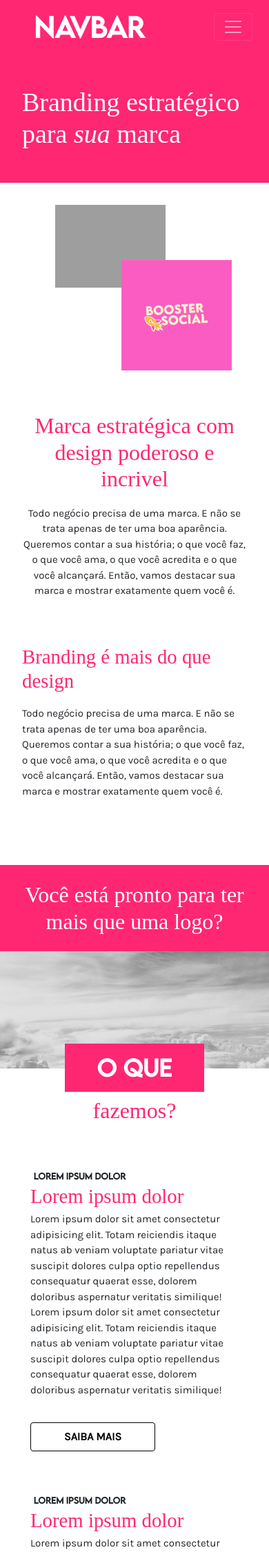
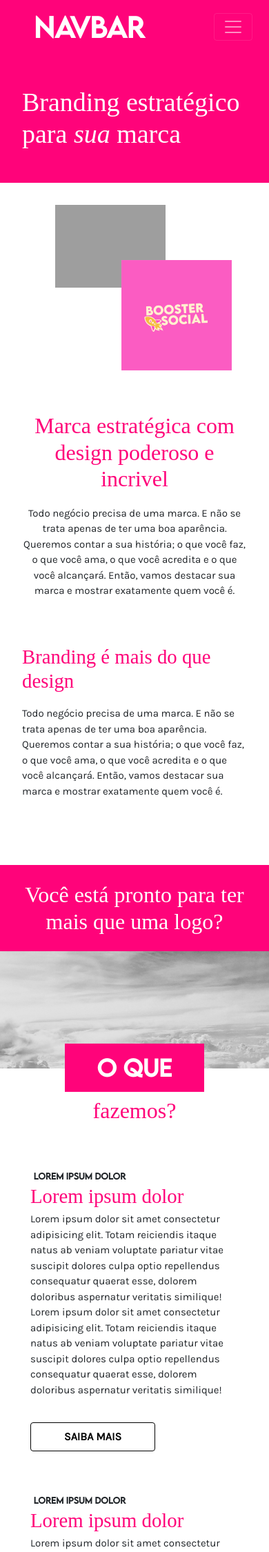
Before and after one commit to LucasCondeFerreira/pinkdesignsco, a PHP site: page / in a window 390 px wide. Shown: the top 2250 px of the page at 69% size. Run offline with PHP 8.4, Linux system fonts and the light colour scheme; some libraries are stand-ins or nearby versions; some web fonts are replaced; grey boxes are pictures that could not be loaded.

Commit message:
Home mobile -v 2.2

```diff
--- a/assets/styles/custom.css
+++ b/assets/styles/custom.css
@@ -144,7 +144,7 @@ div.pacotes > div.title-pacotes {
 }
 div.pacotes > div.title-pacotes > h1.title-pacotes {
   display: block;
-  background-color: #ff2772;
+  background-color: #ff037a;
   width: 30%;
   min-height: 4rem;
   padding: 1rem;
@@ -176,7 +176,7 @@ section.pacotes > div > h5 {
 section.pacotes > div > h2 {
   text-transform: capitalize;
   font-size: 5rem;
-  color: #ff2772;
+  color: #ff037a;
 }
 
 section.pacotes > div > p {
@@ -239,7 +239,7 @@ div.midias > div.title-midias {
 }
 div.midias > div.title-midias > h1.title-midias {
   display: block;
-  background-color: #ff2772;
+  background-color: #ff037a;
   color: #fff;
   width: 30%;
   min-height: 4rem;
@@ -270,7 +270,7 @@ section.midias > div > h5 {
 section.midias > div > h2 {
   text-transform: capitalize;
   font-size: 5rem;
-  color: #ff2772;
+  color: #ff037a;
 }
 
 section.midias > div > p {
@@ -301,7 +301,7 @@ section.midias > div > div > ul > li > span:nth-child(1) {
 }
 
 section.midias > div > div > ul > li > span:nth-child(2) {
-  color: #ff2772;
+  color: #ff037a;
   font-size: 1.7rem;
 }
 
@@ -330,7 +330,7 @@ section.midias > div > div > a > span {
 }
 
 div.trabalhos {
-  background-color: #ff2772;
+  background-color: #ff037a;
   min-height: 12rem;
   padding: 5rem 5rem;
 }
--- a/home/banner.html
+++ b/home/banner.html
@@ -14,7 +14,7 @@
     padding: 1.5rem;
     align-items: center;
     text-align: center;
-    background-color: #ff2772;
+    background-color: #ff037a;
   }
 
   div.banner > span:nth-child(1) > h1 {
@@ -61,7 +61,7 @@
 
   div.banner > span:nth-child(2) > h1 {
     font-size: 6rem;
-    color: #ff2772;
+    color: #ff037a;
   }
 </style>
 <div class="col-md-12 banner">
--- a/home/descricao.html
+++ b/home/descricao.html
@@ -25,7 +25,7 @@ div.descricao-title > span {
   padding: 1rem;
   align-items: center;
   text-align: center;
-  background-color: #ff2772;
+  background-color: #ff037a;
 }
 
 div.descricao-title > span > h1 {
@@ -36,7 +36,7 @@ div.descricao-title > span > h1 {
 
 div.descricao-title > h1 {
   margin-top: 1rem;
-  color: #ff2772;
+  color: #ff037a;
 }
 
 div.container-descricao {
@@ -54,7 +54,7 @@ div.descricao > h4 {
 }
 div.descricao > h2 {
   margin-top: 0.3rem;
-  color: #ff2772;
+  color: #ff037a;
 }
 div.descricao > p {
   margin-top: 0.3rem;
--- a/home/foto.html
+++ b/home/foto.html
@@ -21,7 +21,7 @@
       padding: 3rem 2rem;
       min-height: 1px;
 
-      background-color: #ff2772;
+      background-color: #ff037a;
     }
     div.foto > h1 {
       display: inline-block;
--- a/home/leia.html
+++ b/home/leia.html
@@ -29,10 +29,10 @@
     text-transform: capitalize;
     font-family: "";
     font-weight: "";
-    color: #ff2772;
+    color: #ff037a;
   }
   div.leia-title > div > a.button-pink {
-    background-color: #ff2772;
+    background-color: #ff037a;
     margin-top: 1rem;
     padding: 0.6rem 0;
     width: 100%;
@@ -60,7 +60,7 @@
   }
 
   p.pink {
-    color: #ff2772;
+    color: #ff037a;
   }
 
   div.leia-text > div:nth-child(2) {
--- a/home/marca.html
+++ b/home/marca.html
@@ -16,7 +16,7 @@
 
   div.containtext > h1 {
     padding: 1.2rem 0;
-    color: #ff2772;
+    color: #ff037a;
   }
 
   div.containtext > p {
@@ -48,7 +48,7 @@
   }
 
   div.text > h2 {
-    color: #ff2772;
+    color: #ff037a;
     text-align: start;
     padding: 1.2rem 0;
   }
--- a/home/mensagem.html
+++ b/home/mensagem.html
@@ -5,7 +5,7 @@
     padding: 1.5rem 3rem 1.5rem;
     min-height: 220px;
 
-    background-color: #ff2772;
+    background-color: #ff037a;
   }
 
   div.section-mensagem > h1 {
--- a/home/pacotes.html
+++ b/home/pacotes.html
@@ -13,7 +13,7 @@
     top: 13rem;
     left: calc(0px - 4vw);
 
-    border: 1px #ff2772 solid;
+    border: 1px #ff037a solid;
     border-radius: 50px;
 
     transform: rotate(-90deg);
@@ -65,7 +65,7 @@
     margin-top: 1.2rem;
 
     font-size: 2.8rem;
-    color: #ff2772;
+    color: #ff037a;
     text-align: center;
     align-items: center;
   }
@@ -112,7 +112,7 @@
     display: block;
     width: 100%;
     padding: 0.5rem 0;
-    background-color: #ff2772;
+    background-color: #ff037a;
 
     color: #fff;
     font-size: 2rem;
--- a/index.html
+++ b/index.html
@@ -69,7 +69,7 @@ var i = setInterval(function(){
           if (width >= 1024) {
             var swiper = new Swiper(".mySwiper", {
               slidesPerView: 3,
-              spaceBetween: 0,
+              spaceBetween: 15,
               loop: true,
               pagination: {
                 el: ".swiper-pagination",
@@ -84,7 +84,7 @@ var i = setInterval(function(){
           } else if (width >= 630 && width <= 1023) {
             var swiper = new Swiper(".mySwiper", {
               slidesPerView: 2,
-              spaceBetween: 0,
+              spaceBetween: 15,
               loop: true,
               pagination: {
                 el: ".swiper-pagination",
@@ -99,7 +99,7 @@ var i = setInterval(function(){
           } else if (width >= 360 && width <= 629) {
             var swiper = new Swiper(".mySwiper", {
               slidesPerView: 1,
-              spaceBetween: 0,
+              spaceBetween: 15,
               loop: true,
               pagination: {
                 el: ".swiper-pagination",
--- a/surfaces/footer.html
+++ b/surfaces/footer.html
@@ -2,7 +2,7 @@
   .Div-footer {
     display: flex;
     justify-content: flex-end;
-    background-color: #ff2772 !important;
+    background-color: #ff037a !important;
     margin: 0 auto;
     padding: 0 1.5rem;
     overflow: hidden;
@@ -12,7 +12,7 @@
 
   @media (min-width: 768px) {
     .Ul-footer {
-      background-color: #ff2772 !important;
+      background-color: #ff037a !important;
       margin: auto 0;
       padding: 0 25px;
       justify-content: space-around;
@@ -29,7 +29,7 @@
     .A-footer {
       display: inline-block;
       text-decoration: none;
-      background-color: #ff2772 !important;
+      background-color: #ff037a !important;
       color: #fff !important;
       margin: 0;
       padding: 0;
--- a/surfaces/header.html
+++ b/surfaces/header.html
@@ -1,12 +1,12 @@
 <style>
   div.pink {
-    background-color: #ff2772 !important;
+    background-color: #ff037a !important;
     width: 100%;
   }
   .DivHeader {
     display: flex;
     justify-content: space-between;
-    background-color: #ff2772 !important;
+    background-color: #ff037a !important;
     margin: 0 auto;
     padding: 0 1.5rem;
     overflow: hidden;
@@ -16,11 +16,11 @@
   .Nav {
     justify-content: space-around;
     right: 0;
-    background-color: #ff2772 !important;
+    background-color: #ff037a !important;
   }
 
   .Ul {
-    background-color: #ff2772 !important;
+    background-color: #ff037a !important;
     margin: 1rem 0;
     padding: 0 25px;
     justify-content: space-around;
@@ -30,7 +30,7 @@
   .A {
     display: inline-block;
     text-decoration: none;
-    background-color: #ff2772 !important;
+    background-color: #ff037a !important;
     color: #fff !important;
     margin: 0;
     padding: 0;
--- a/surfaces/slide.html
+++ b/surfaces/slide.html
@@ -34,19 +34,19 @@
 
   .swiper-button-next,
   .swiper-button-prev {
-    color: #ff2772;
+    color: #ff037a;
   }
 
   div.slide-div {
     display: flex;
-    padding: 0 3.5rem;
+    padding: 0 2.5rem;
     flex-direction: column;
     justify-content: center;
     align-items: center;
   }
   div.slide-div > h3 {
     margin: 0.8rem 0;
-    color: #ff2772;
+    color: #ff037a;
     font-weight: 600;
     font-family: "Lemon Milk";
     text-transform: uppercase;
@@ -62,7 +62,7 @@
     justify-content: center;
     align-items: center;
 
-    background-color: #ff2772;
+    background-color: #ff037a;
     /*background-image: url(./assets/images/heaven.JPEG);*/
   }
   div.slide-img > span {
```
Also changed, not shown: tipografia.md (+4 -2 lines).
